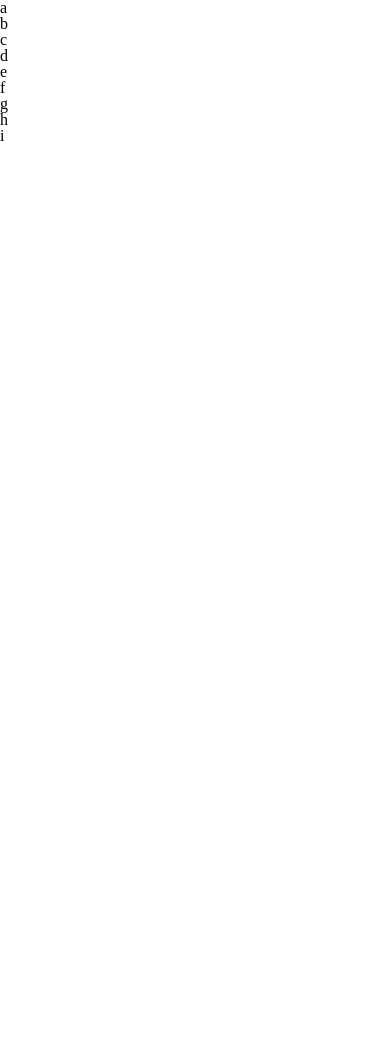
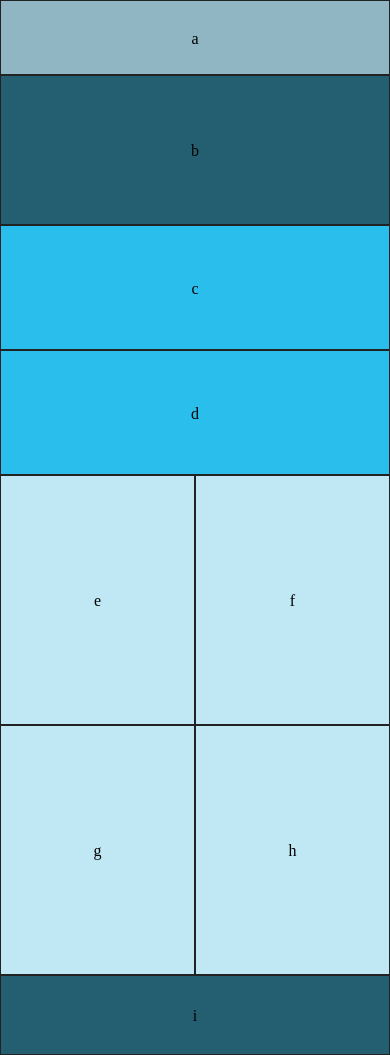
Before and after one commit to MarishaHoza/lab-01, a plain HTML site: page index.html in a window 390 px wide. Before the commit the page ends 844 px from the top, so only its background shows below. Drawn offline with Linux system fonts and the light colour scheme.

Commit message:
mobile layout done

```diff
--- a/index.html
+++ b/index.html
@@ -11,18 +11,20 @@
   <link rel="stylesheet" href="./styles/modules.css">
 </head>
 <body>
-  <header>a</header>
+  <header class="nav-bar">a</header>
   <main>
-    <aside>b</aside>
-    <section>c</section>
-    <section>d</section>
-    <section>
-      <div>e</div>
-      <div>f</div>
-      <div>g</div>
-      <div>h</div>
+    <aside class="details">b</aside>
+    <section class="content-holder">
+      <div class="main-content">c</div>
+      <div class="main-content">d</div>
     </section>
-    <section>i</section>
+    <section class="content-holder">
+      <div class="content-box">e</div>
+      <div class="content-box">f</div>
+      <div class="content-box">g</div>
+      <div class="content-box">h</div>
+    </section>
+    <footer class="main-footer">i</footer>
   </main>
 </body>
 </html>
--- a/styles/base.css
+++ b/styles/base.css
@@ -1,3 +1,7 @@
 * {
   box-sizing: border-box;
 }
+
+body {
+  background-color: #eee;
+}
--- a/styles/layout.css
+++ b/styles/layout.css
@@ -0,0 +1,37 @@
+body {
+  max-width: 768px;
+  margin: auto;
+  text-align: center;
+}
+
+header, main * {
+  border: 1px solid #222;
+}
+
+header {
+  width: 100%;
+  height: 75px;
+}
+
+main {
+  overflow: hidden;
+  width: 100%;
+}
+
+aside {
+  float: left;
+  width: 100%;
+  height: 150px;
+}
+
+section {
+  float: left;
+  width: 100%;
+  overflow: hidden;
+}
+
+footer {
+  float: left;
+  width: 100%;
+  height: 80px;
+}
--- a/styles/modules.css
+++ b/styles/modules.css
@@ -0,0 +1,35 @@
+.nav-bar {
+  line-height: 75px;
+  background-color: rgb(143, 182, 194);
+}
+
+.details {
+  line-height: 150px;
+  background-color: rgb(36, 95, 113);
+}
+
+.content-holder {
+  border: none;
+  overflow: hidden;
+}
+
+.main-content {
+  float: left;
+  width: 100%;
+  height: 125px;
+  line-height: 125px;
+  background-color: rgb(41, 190, 235);
+}
+
+.content-box {
+  float: left;
+  width: 50%;
+  height: 250px;
+  line-height: 250px;
+  background-color: rgb(191, 231, 244);
+}
+
+.main-footer {
+  line-height: 80px;
+  background-color: rgb(36, 95, 113);
+}
```
